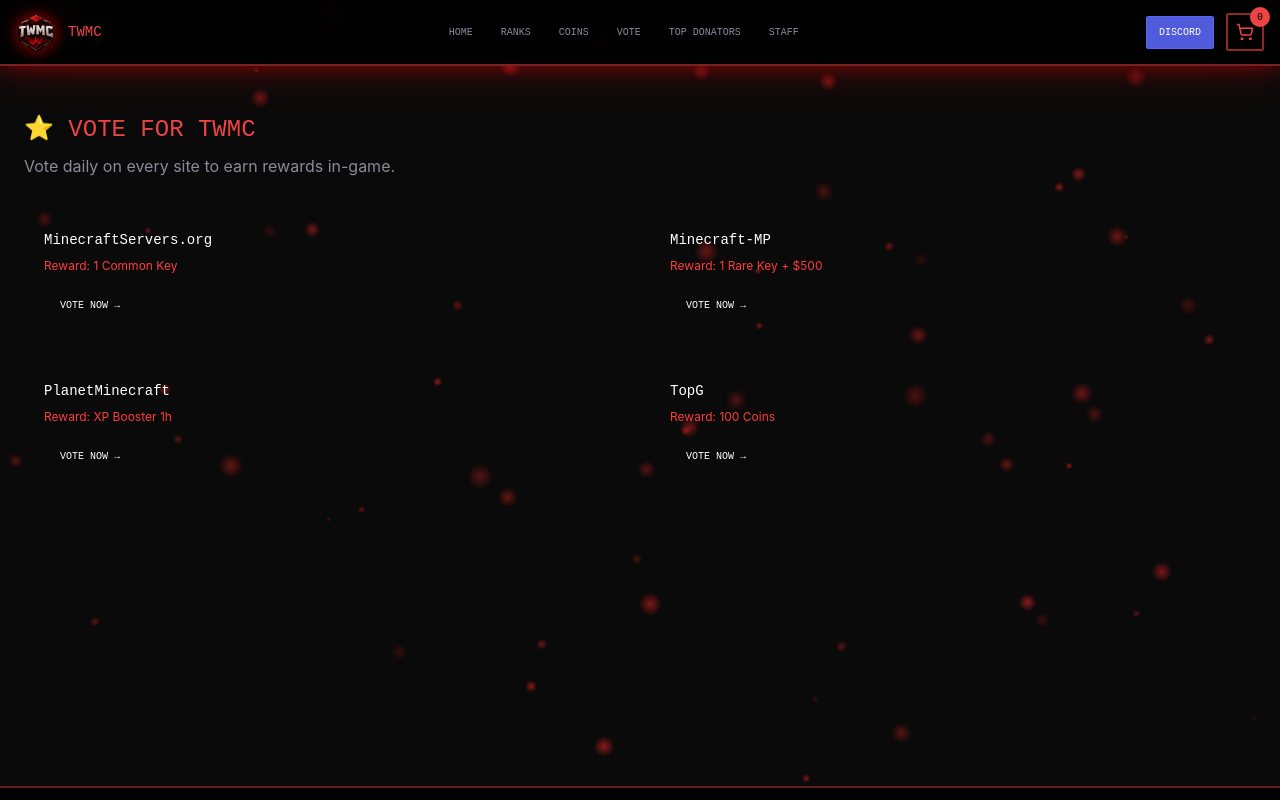
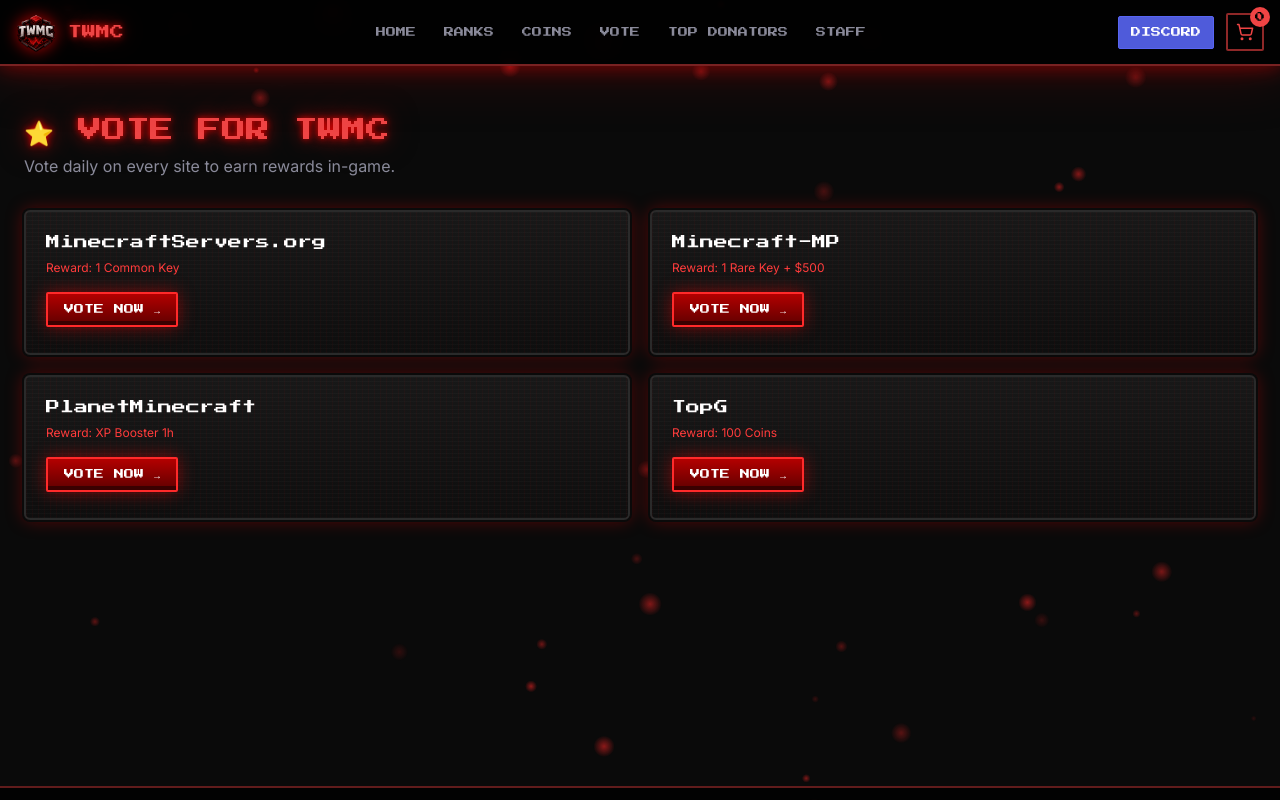
Before and after one commit to arshsiddique9/twmcstore, a Next.js app: page /vote in a window 1280 px wide. Shown: the top 800 px of the page. Built offline with nearby package versions, Linux system fonts and the light colour scheme.

Commit message:
Update globals.css

```diff
--- a/app/globals.css
+++ b/app/globals.css
@@ -1,22 +1,113 @@
+@import url('https://fonts.googleapis.com/css2?family=Press+Start+2P&family=Inter:wght@400;500;700;800&display=swap');
 @tailwind base;
 @tailwind components;
 @tailwind utilities;
 
-@import url('https://fonts.googleapis.com/css2?family=Press+Start+2P&display=swap');
+:root { color-scheme: dark; }
 
-:root {
-  --twmc-dark: #0a0a0f;
-  --twmc-gold: #fbbf24;
+html, body {
+  background: #0a0a0a;
+  color: #f5f5f5;
+  font-family: 'Inter', sans-serif;
+  overflow-x: hidden;
 }
 
-* {
-  margin: 0;
-  padding: 0;
-  box-sizing: border-box;
+* { box-sizing: border-box; }
+
+img.pixelated { image-rendering: pixelated; }
+
+/* Pixel-style stone border */
+.pixel-border {
+  position: relative;
+  background: linear-gradient(180deg, #181818, #0e0e0e);
+  border: 2px solid #2a2a2a;
+  box-shadow: 0 0 0 2px #0a0a0a, 0 0 18px rgba(255,0,0,0.35);
+}
+.pixel-border::before {
+  content: ""; position: absolute; inset: 0;
+  background-image:
+    repeating-linear-gradient(0deg, rgba(255,255,255,0.02) 0 1px, transparent 1px 4px),
+    repeating-linear-gradient(90deg, rgba(255,0,0,0.04) 0 1px, transparent 1px 6px);
+  pointer-events: none;
 }
 
-body {
-  background: var(--twmc-dark);
-  color: #ffffff;
-  font-family: 'Inter', sans-serif;
+.glow-red    { text-shadow: 0 0 6px rgba(255,0,0,0.9), 0 0 18px rgba(255,0,0,0.55), 0 0 32px rgba(139,0,0,0.5); }
+.glow-gold   { text-shadow: 0 0 6px rgba(255,176,0,0.9), 0 0 18px rgba(255,176,0,0.55); }
+.glow-orange { text-shadow: 0 0 6px rgba(251,146,60,0.9), 0 0 18px rgba(251,146,60,0.55); }
+.glow-purple { text-shadow: 0 0 6px rgba(168,85,247,0.9), 0 0 18px rgba(168,85,247,0.55); }
+.glow-yellow { text-shadow: 0 0 6px rgba(250,204,21,0.9), 0 0 18px rgba(250,204,21,0.55); }
+
+.scanlines::after {
+  content:""; position:absolute; inset:0; pointer-events:none;
+  background: repeating-linear-gradient(to bottom, rgba(255,255,255,0.03) 0 1px, transparent 1px 3px);
+  mix-blend-mode: overlay;
 }
+
+.btn-block {
+  position: relative; overflow: hidden;
+  background: linear-gradient(180deg,#b30000,#600000);
+  border: 2px solid #ff2a2a;
+  box-shadow: inset 0 -4px 0 #3a0000, 0 0 18px rgba(255,0,0,0.45);
+  transition: transform .12s ease, box-shadow .25s ease;
+  color: white;
+}
+.btn-block:hover { transform: translateY(-2px); box-shadow: inset 0 -4px 0 #3a0000, 0 0 32px rgba(255,0,0,0.85); }
+.btn-block:active { transform: translateY(0); }
+
+.btn-gold {
+  position: relative; overflow: hidden;
+  background: linear-gradient(180deg,#ffb000,#7a4a00);
+  border: 2px solid #ffd24a;
+  box-shadow: inset 0 -4px 0 #3a2400, 0 0 18px rgba(255,176,0,0.55);
+  transition: transform .12s ease, box-shadow .25s ease;
+  color: #1a1100;
+}
+.btn-gold:hover { transform: translateY(-2px); box-shadow: inset 0 -4px 0 #3a2400, 0 0 32px rgba(255,176,0,0.95); }
+
+.btn-orange {
+  position: relative; overflow: hidden;
+  background: linear-gradient(180deg,#fb923c,#7a3a00);
+  border: 2px solid #ffb070;
+  box-shadow: inset 0 -4px 0 #3a1a00, 0 0 18px rgba(251,146,60,0.55);
+  transition: transform .12s ease, box-shadow .25s ease;
+  color: #1a0a00;
+}
+.btn-orange:hover { transform: translateY(-2px); box-shadow: inset 0 -4px 0 #3a1a00, 0 0 32px rgba(251,146,60,0.95); }
+
+.btn-purple {
+  position: relative; overflow: hidden;
+  background: linear-gradient(180deg,#a855f7,#4a1a7a);
+  border: 2px solid #c890ff;
+  box-shadow: inset 0 -4px 0 #2a0a3a, 0 0 18px rgba(168,85,247,0.55);
+  transition: transform .12s ease, box-shadow .25s ease;
+  color: white;
+}
+.btn-purple:hover { transform: translateY(-2px); box-shadow: inset 0 -4px 0 #2a0a3a, 0 0 32px rgba(168,85,247,0.95); }
+
+.btn-yellow {
+  position: relative; overflow: hidden;
+  background: linear-gradient(180deg,#facc15,#7a5a00);
+  border: 2px solid #ffe066;
+  box-shadow: inset 0 -4px 0 #3a2a00, 0 0 18px rgba(250,204,21,0.55);
+  transition: transform .12s ease, box-shadow .25s ease;
+  color: #1a1100;
+}
+.btn-yellow:hover { transform: translateY(-2px); box-shadow: inset 0 -4px 0 #3a2a00, 0 0 32px rgba(250,204,21,0.95); }
+
+.shimmer-bg {
+  background: linear-gradient(90deg, transparent, rgba(255,0,0,0.25), transparent);
+  background-size: 200% 100%;
+}
+
+::-webkit-scrollbar { width: 10px; }
+::-webkit-scrollbar-track { background: #0a0a0a; }
+::-webkit-scrollbar-thumb { background: #4a0000; border-radius: 4px; }
+::-webkit-scrollbar-thumb:hover { background: #ff0000; }
+
+.mc-icon {
+  display: inline-block;
+  width: 64px; height: 64px;
+  image-rendering: pixelated;
+  filter: drop-shadow(0 0 8px rgba(255,0,0,0.55));
+}
+.mc-icon-sm { width: 28px; height: 28px; filter: drop-shadow(0 0 4px rgba(255,0,0,0.45)); }
```
